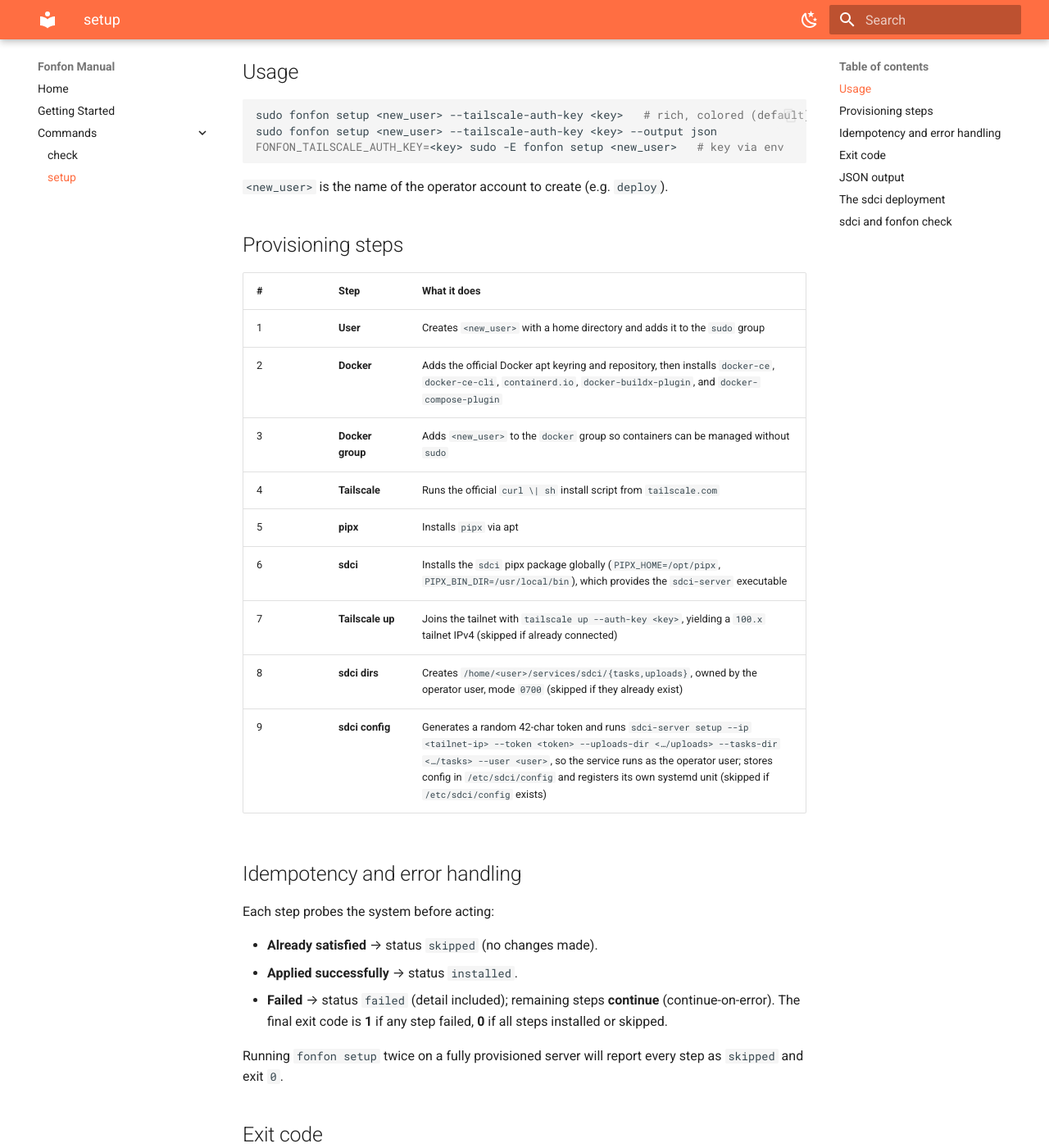
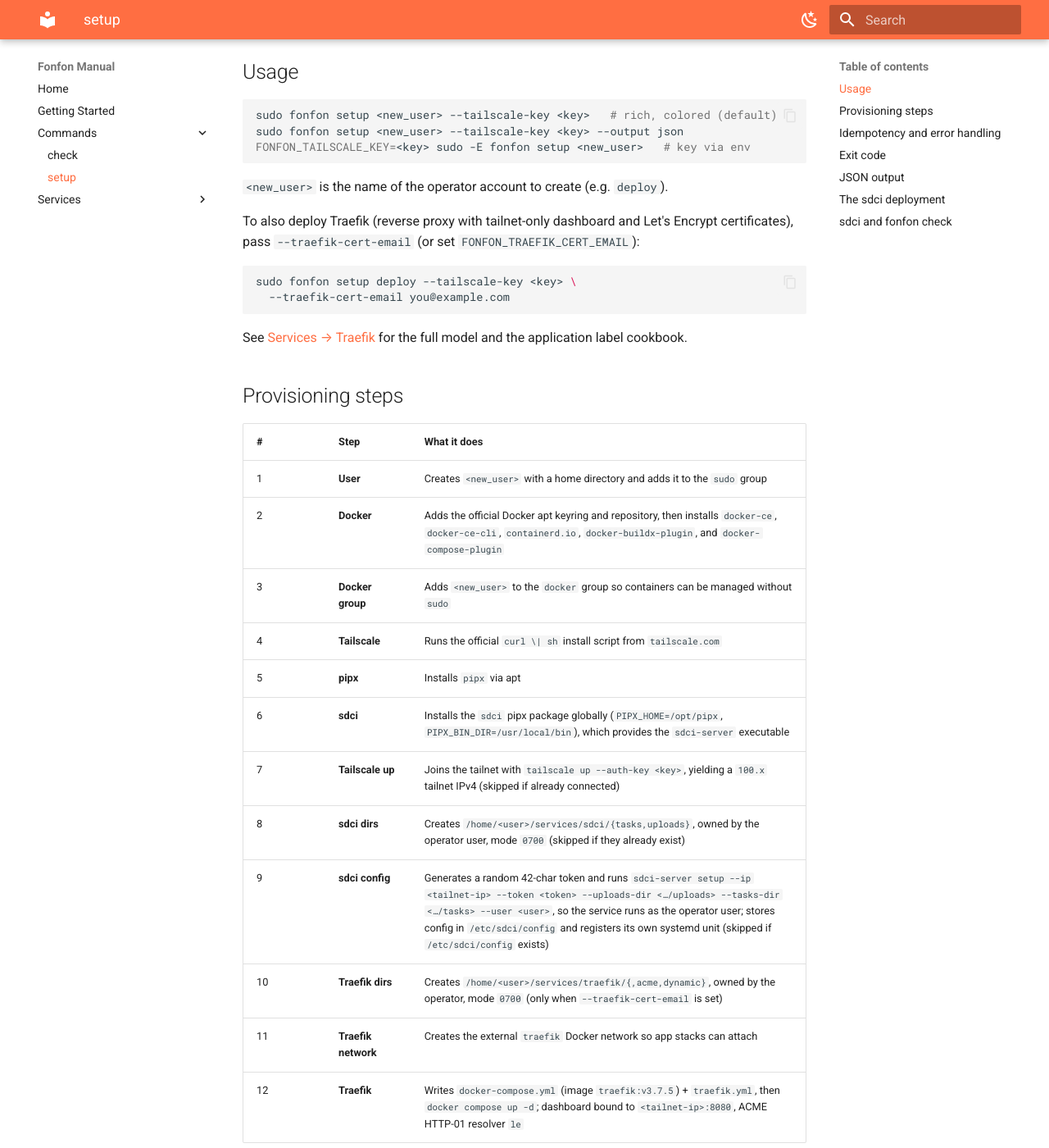
Before and after one commit to joepreludian/fonfon, an MkDocs documentation site: the page built from docs/manual/docs/commands/setup.md, in a window 1280 px wide and 1400 px high, scrolled down 526 px. Shown: the whole window at 82% size. Built offline with MkDocs 1.6.1 and Material for MkDocs 9.7.7, drawn with Linux system fonts in a browser that asks for light colours; some of the changed text lies outside the part shown.

Commit message:
docs: document Traefik service; bump to 0.5.0

````diff
--- a/docs/manual/docs/commands/setup.md
+++ b/docs/manual/docs/commands/setup.md
@@ -13,8 +13,8 @@
     if run as an unprivileged user.
 
 !!! warning "Requires a Tailscale auth key"
-    `fonfon setup` requires `--tailscale-auth-key` (or the
-    `FONFON_TAILSCALE_AUTH_KEY` environment variable). Without it, setup prints a
+    `fonfon setup` requires `--tailscale-key` (or the
+    `FONFON_TAILSCALE_KEY` environment variable). Without it, setup prints a
     link to the [Tailscale keys page](https://login.tailscale.com/admin/settings/keys)
     and exits non-zero **without making any changes**. Using the environment
     variable keeps the key out of your shell history.
@@ -22,12 +22,24 @@
 ## Usage
 
 ```bash
-sudo fonfon setup <new_user> --tailscale-auth-key <key>   # rich, colored (default)
-sudo fonfon setup <new_user> --tailscale-auth-key <key> --output json
-FONFON_TAILSCALE_AUTH_KEY=<key> sudo -E fonfon setup <new_user>   # key via env
+sudo fonfon setup <new_user> --tailscale-key <key>   # rich, colored (default)
+sudo fonfon setup <new_user> --tailscale-key <key> --output json
+FONFON_TAILSCALE_KEY=<key> sudo -E fonfon setup <new_user>   # key via env
 ```
 
 `<new_user>` is the name of the operator account to create (e.g. `deploy`).
+
+To also deploy Traefik (reverse proxy with tailnet-only dashboard and Let's
+Encrypt certificates), pass `--traefik-cert-email` (or set
+`FONFON_TRAEFIK_CERT_EMAIL`):
+
+```bash
+sudo fonfon setup deploy --tailscale-key <key> \
+  --traefik-cert-email you@example.com
+```
+
+See [Services → Traefik](../services/traefik.md) for the full model and the
+application label cookbook.
 
 ## Provisioning steps
 
@@ -42,6 +54,9 @@
 | 7 | **Tailscale up** | Joins the tailnet with `tailscale up --auth-key <key>`, yielding a `100.x` tailnet IPv4 (skipped if already connected) |
 | 8 | **sdci dirs** | Creates `/home/<user>/services/sdci/{tasks,uploads}`, owned by the operator user, mode `0700` (skipped if they already exist) |
 | 9 | **sdci config** | Generates a random 42-char token and runs `sdci-server setup --ip <tailnet-ip> --token <token> --uploads-dir <…/uploads> --tasks-dir <…/tasks> --user <user>`, so the service runs as the operator user; stores config in `/etc/sdci/config` and registers its own systemd unit (skipped if `/etc/sdci/config` exists) |
+| 10 | **Traefik dirs** | Creates `/home/<user>/services/traefik/{,acme,dynamic}`, owned by the operator, mode `0700` (only when `--traefik-cert-email` is set) |
+| 11 | **Traefik network** | Creates the external `traefik` Docker network so app stacks can attach |
+| 12 | **Traefik** | Writes `docker-compose.yml` (image `traefik:v3.7.5`) + `traefik.yml`, then `docker compose up -d`; dashboard bound to `<tailnet-ip>:8080`, ACME HTTP-01 resolver `le` |
 
 ## Idempotency and error handling
 
--- a/docs/manual/mkdocs.yml
+++ b/docs/manual/mkdocs.yml
@@ -38,6 +38,8 @@
   - Commands:
       - check: commands/check.md
       - setup: commands/setup.md
+  - Services:
+      - Traefik: services/traefik.md
 
 markdown_extensions:
   - admonition
--- a/pyproject.toml
+++ b/pyproject.toml
@@ -1,6 +1,6 @@
 [project]
 name = "fonfon"
-version = "0.4.1"
+version = "0.5.0"
 description = "Opinionated VPS server configurator"
 readme = "README.md"
 authors = [
````
Also changed, not shown: docs/manual/docs/services/traefik.md (added, +75 -0 lines).
